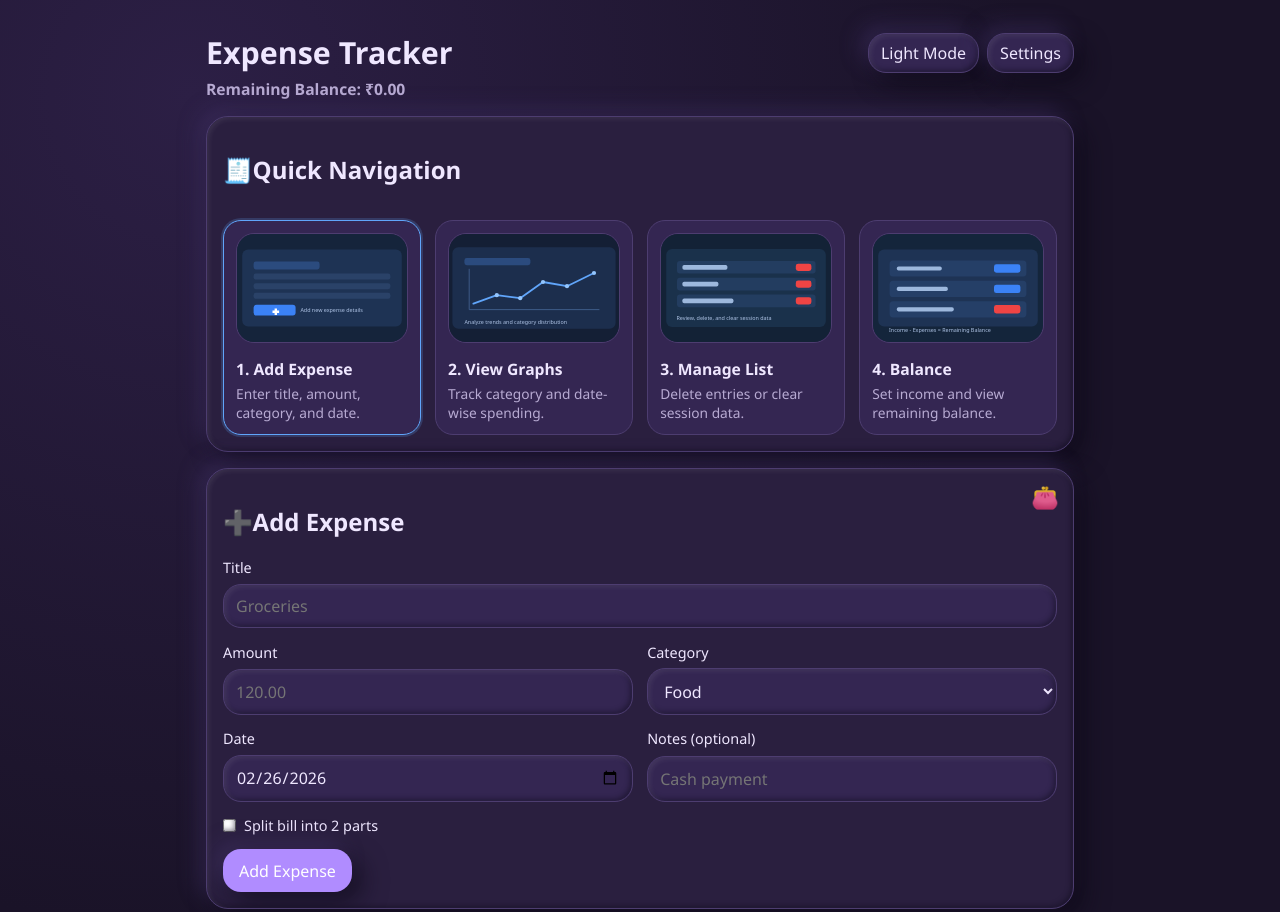
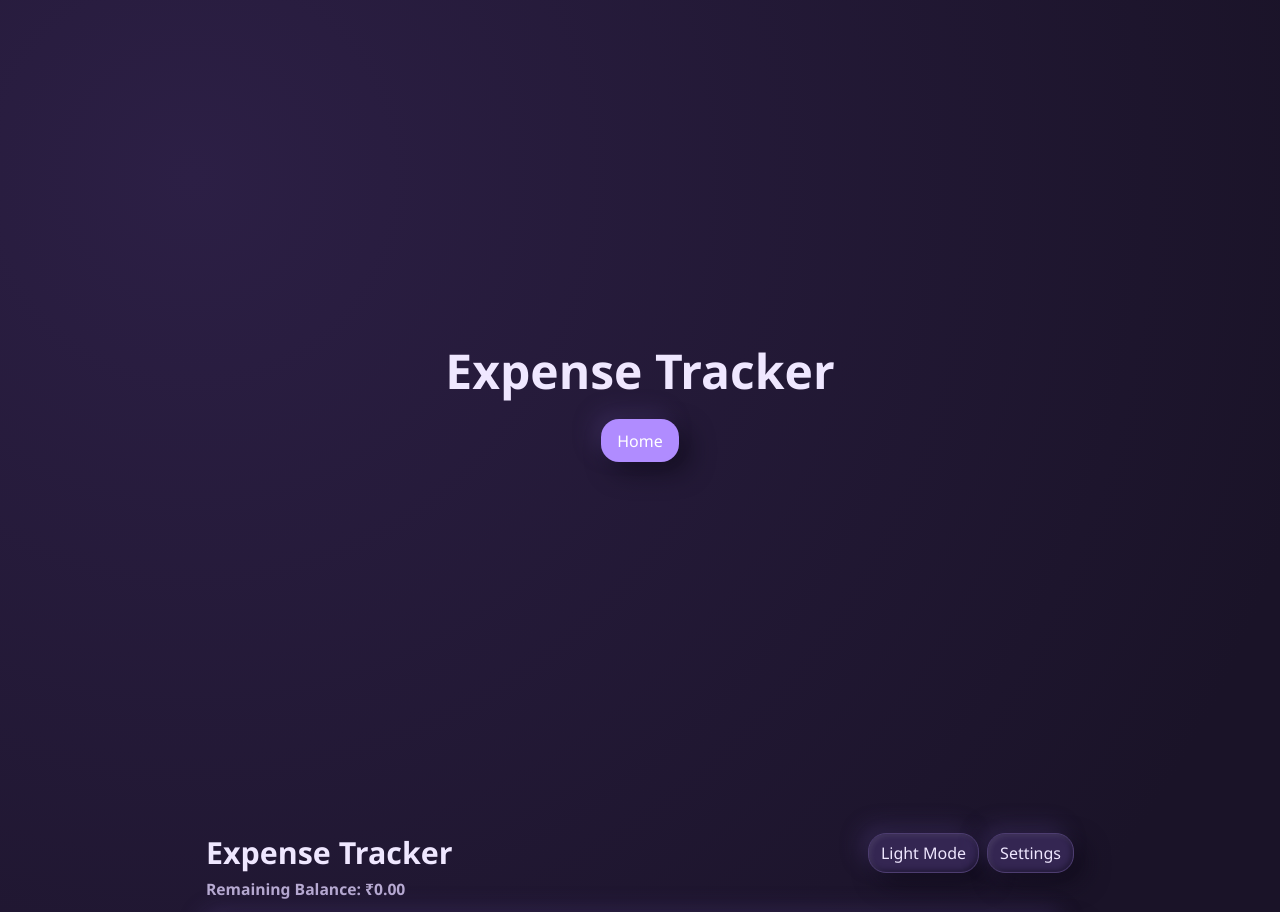
Before and after one commit to sridevi57-sys/Expense-Tracker, a plain HTML site: page index.html in a window 1280 px wide. Shown: the top 912 px of the page. Drawn offline with Linux system fonts and the light colour scheme.

Commit message:
changed main task bar

```diff
--- a/index.html
+++ b/index.html
@@ -7,7 +7,12 @@
   <link rel="stylesheet" href="styles.css" />
 </head>
 <body>
-  <main class="app">
+  <section id="landing-screen" class="landing-screen">
+    <h1 class="landing-title">Expense Tracker</h1>
+    <button id="home-enter-btn" class="btn" type="button">Home</button>
+  </section>
+
+  <main id="main-app" class="app app-start-hidden">
     <header class="app__header">
       <div class="app__header-row">
         <h1>Expense Tracker</h1>
--- a/script.js
+++ b/script.js
@@ -78,6 +78,9 @@
 const oldDataListEl = document.getElementById("old-data-list");
 const oldDataEmptyEl = document.getElementById("old-data-empty");
 const profileSectionEl = document.getElementById("profile-section");
+const landingScreenEl = document.getElementById("landing-screen");
+const homeEnterBtn = document.getElementById("home-enter-btn");
+const mainAppEl = document.getElementById("main-app");
 const goalsCardEl = document.getElementById("goals-card");
 const budgetCardSectionEl = document.getElementById("budget-card");
 const periodAnalysisCardEl = document.getElementById("period-analysis-card");
@@ -125,6 +128,13 @@
 applyTheme(activeTheme);
 activateTab("add-expense-section");
 render();
+
+if (homeEnterBtn && landingScreenEl && mainAppEl) {
+  homeEnterBtn.addEventListener("click", () => {
+    landingScreenEl.style.display = "none";
+    mainAppEl.classList.remove("app-start-hidden");
+  });
+}
 
 window.addEventListener("resize", () => {
   renderCharts();
--- a/styles.css
+++ b/styles.css
@@ -40,6 +40,25 @@
   font-family: "Segoe UI", Tahoma, Geneva, Verdana, sans-serif;
   background: radial-gradient(circle at 15% 10%, var(--bg-accent), var(--bg) 60%);
   color: var(--text);
+}
+
+.landing-screen {
+  min-height: 100vh;
+  display: grid;
+  place-content: center;
+  justify-items: center;
+  gap: 1rem;
+  text-align: center;
+}
+
+.landing-title {
+  margin: 0;
+  font-size: clamp(2rem, 5vw, 3rem);
+  color: var(--text);
+}
+
+.app-start-hidden {
+  display: none;
 }
 
 .app {
```
